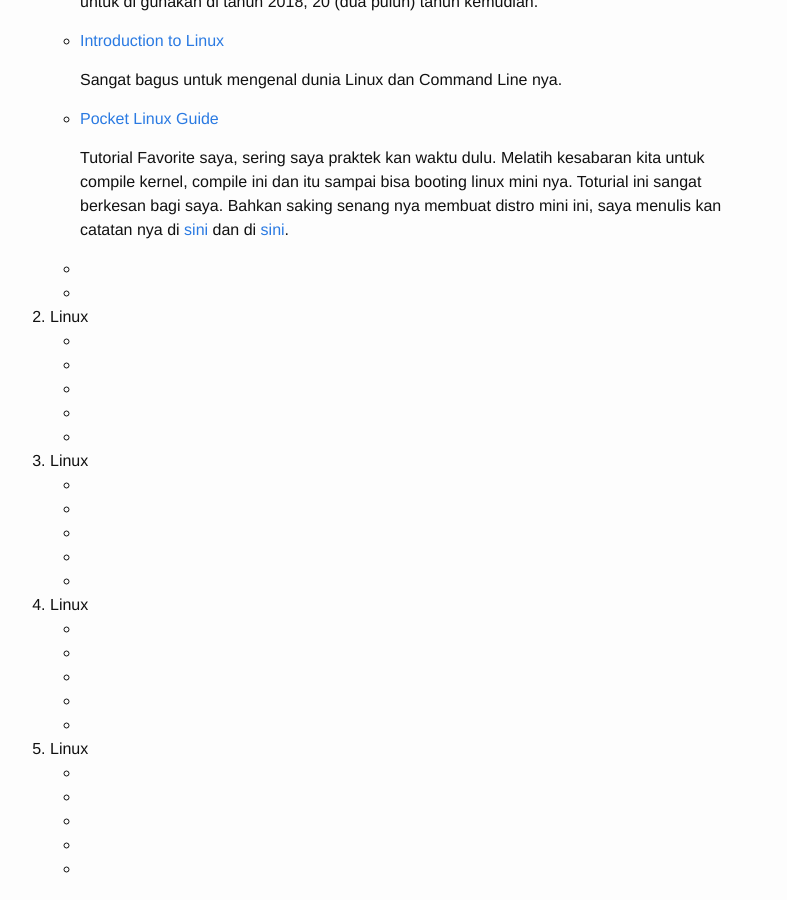
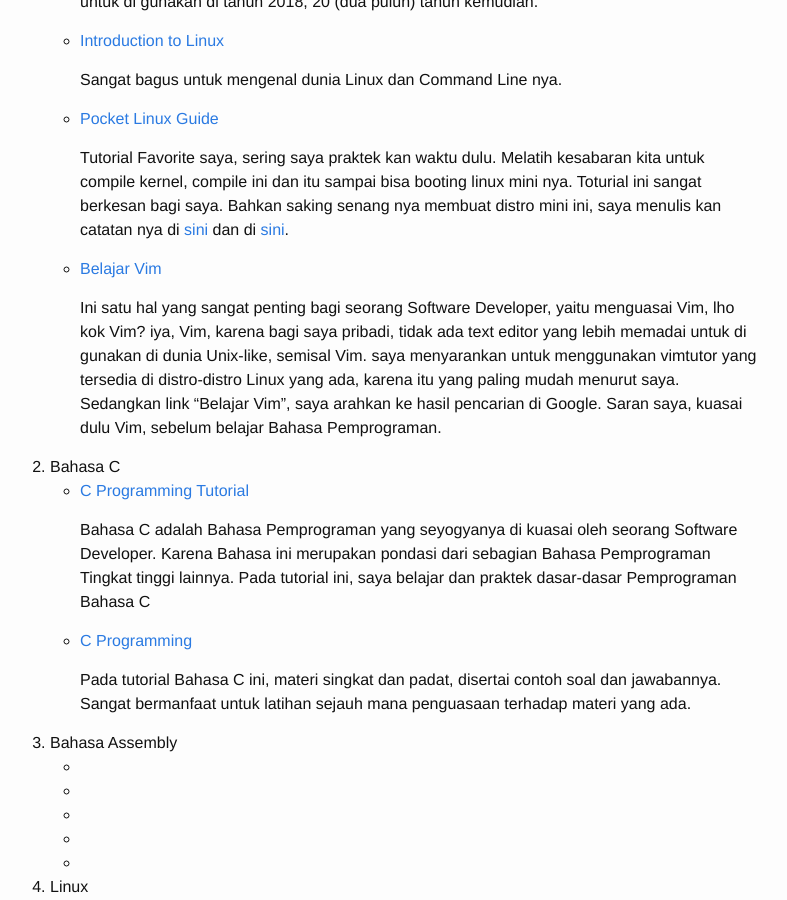
Before and after one commit to muntaza/muntaza.github.io, a Jekyll site: the page built from _posts/2018-12-30-belajar-mandiri-pemprograman.markdown, in a window 1280 px wide and 900 px high, scrolled down 549 px. Shown: the whole window, without its empty margins (250-1037 px from the left). Built offline with Jekyll 4.4.1, drawn with Linux system fonts in a browser that asks for light colours.

Commit message:
tambah link

```diff
--- a/_posts/2018-12-30-belajar-mandiri-pemprograman.markdown
+++ b/_posts/2018-12-30-belajar-mandiri-pemprograman.markdown
@@ -34,31 +34,44 @@ menghasilkan Software Developer (Programmer) yang handal.
 	    [sini](https://muntaza.wordpress.com/2009/09/07/compile-kernel-linux-2-6-30/) dan di
 	    [sini](https://muntaza.wordpress.com/2009/09/07/membuat-distro-mini-pada-flash-disk/).
 
-    -	[]()
-    -	[]()
+    -	[Belajar Vim](https://www.google.com/search?q=learn+vim)
 
-2.  Linux
+	    Ini satu hal yang sangat penting bagi seorang Software Developer, yaitu menguasai Vim,
+	    lho kok Vim? iya, Vim, karena bagi saya pribadi, tidak ada text editor yang
+	    lebih memadai untuk di gunakan di dunia Unix-like, semisal Vim. saya menyarankan
+	    untuk menggunakan vimtutor yang tersedia di distro-distro Linux yang ada, karena
+	    itu yang paling mudah menurut saya. Sedangkan link "Belajar Vim", saya arahkan ke
+	    hasil pencarian di Google. Saran saya, kuasai dulu Vim, sebelum belajar Bahasa
+	    Pemprograman.
+
+2.  Bahasa C
+    -	[C Programming Tutorial](http://markburgess.org/CTutorial/CTutorial.html)
+
+	    Bahasa C adalah Bahasa Pemprograman yang seyogyanya di kuasai oleh seorang Software
+	    Developer. Karena Bahasa ini merupakan pondasi dari sebagian Bahasa Pemprograman
+	    Tingkat tinggi lainnya. Pada tutorial ini, saya belajar dan praktek dasar-dasar
+	    Pemprograman Bahasa C
+
+    -	[C Programming](http://www.eskimo.com/~scs/cclass/cclass.html)
+
+	    Pada tutorial Bahasa C ini, materi singkat dan padat, disertai contoh soal dan jawabannya.
+	    Sangat bermanfaat untuk latihan sejauh mana penguasaan terhadap materi yang ada.
+
+3.  Bahasa Assembly
     -	[]()
     -	[]()
     -	[]()
     -	[]()
     -	[]()
 
-2.  Linux
+4.  Linux
     -	[]()
     -	[]()
     -	[]()
     -	[]()
     -	[]()
 
-2.  Linux
-    -	[]()
-    -	[]()
-    -	[]()
-    -	[]()
-    -	[]()
-
-2.  Linux
+5.  Linux
     -	[]()
     -	[]()
     -	[]()
```
